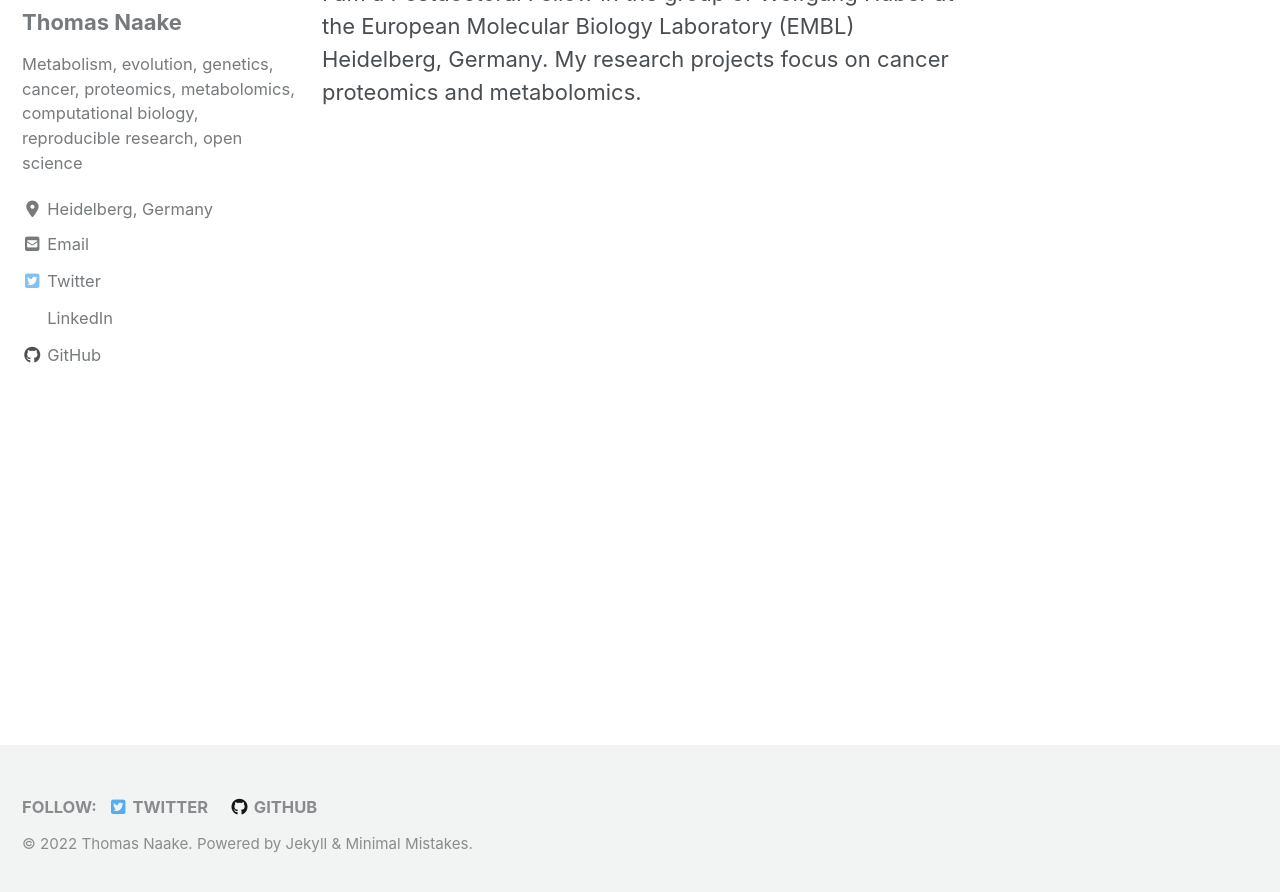
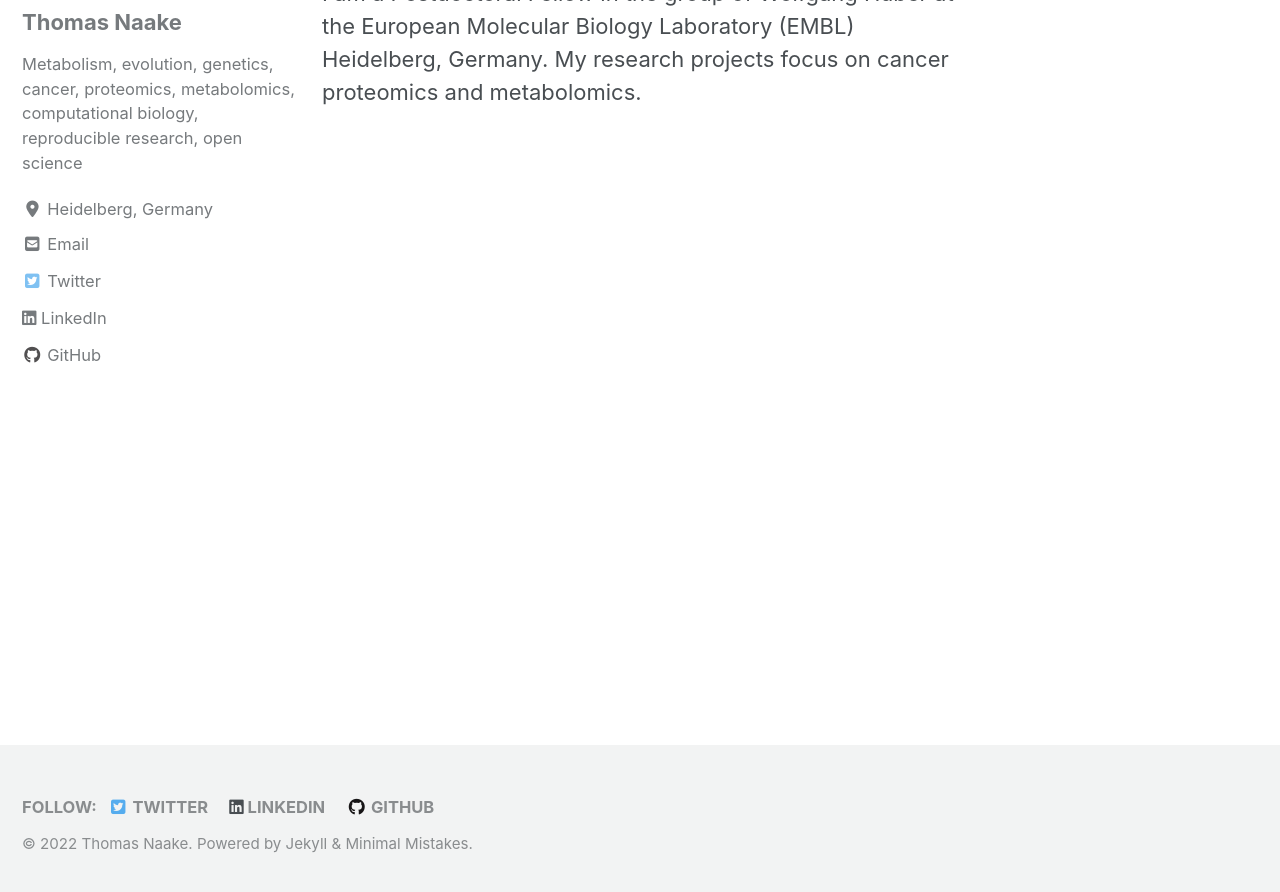
Before and after one commit to tnaake/tnaake.github.io, a Jekyll site: the page built from index.html, in a window 1280 px wide and 900 px high, scrolled down 222 px. Shown: the top 892 px of the window. Built offline with Jekyll 4.4.1, drawn with Linux system fonts in a browser that asks for light colours; cached includes are drawn as plain includes; nearby versions of some CDN libraries; the list of posts is cut into pages by our own code.

Commit message:
Update _config.yml

```diff
--- a/_config.yml
+++ b/_config.yml
@@ -123,7 +123,7 @@ author:
       icon: "fab fa-fw fa-twitter-square"
       url: "https://twitter.com/thomasnaake"
     - label: "LinkedIn"
-      icon: "fab fa-fw fa-linkedin-square"
+      icon: "fab fa fa-linkedin-square"
       url: "https://www.linkedin.com/in/dr-thomas-naake-2b31158a/"
     - label: "GitHub"
       icon: "fab fa-fw fa-github"
@@ -138,15 +138,12 @@ footer:
     - label: "Twitter"
       icon: "fab fa-fw fa-twitter-square"
       url: "https://twitter.com/thomasnaake"
-    #- label: "Facebook"
-    #  icon: "fab fa-fw fa-facebook-square"
-    #  # url:
+    - label: "LinkedIn"
+      icon: "fab fa fa-linkedin-square"
+      url: "https://www.linkedin.com/in/dr-thomas-naake-2b31158a/"
     - label: "GitHub"
       icon: "fab fa-fw fa-github"
       url: "https://github.com/tnaake"
-    #- label: "GitLab"
-    #  icon: "fab fa-fw fa-gitlab"
-    #  # url:
     #- label: "Bitbucket"
     #  icon: "fab fa-fw fa-bitbucket"
     #  # url:
```
